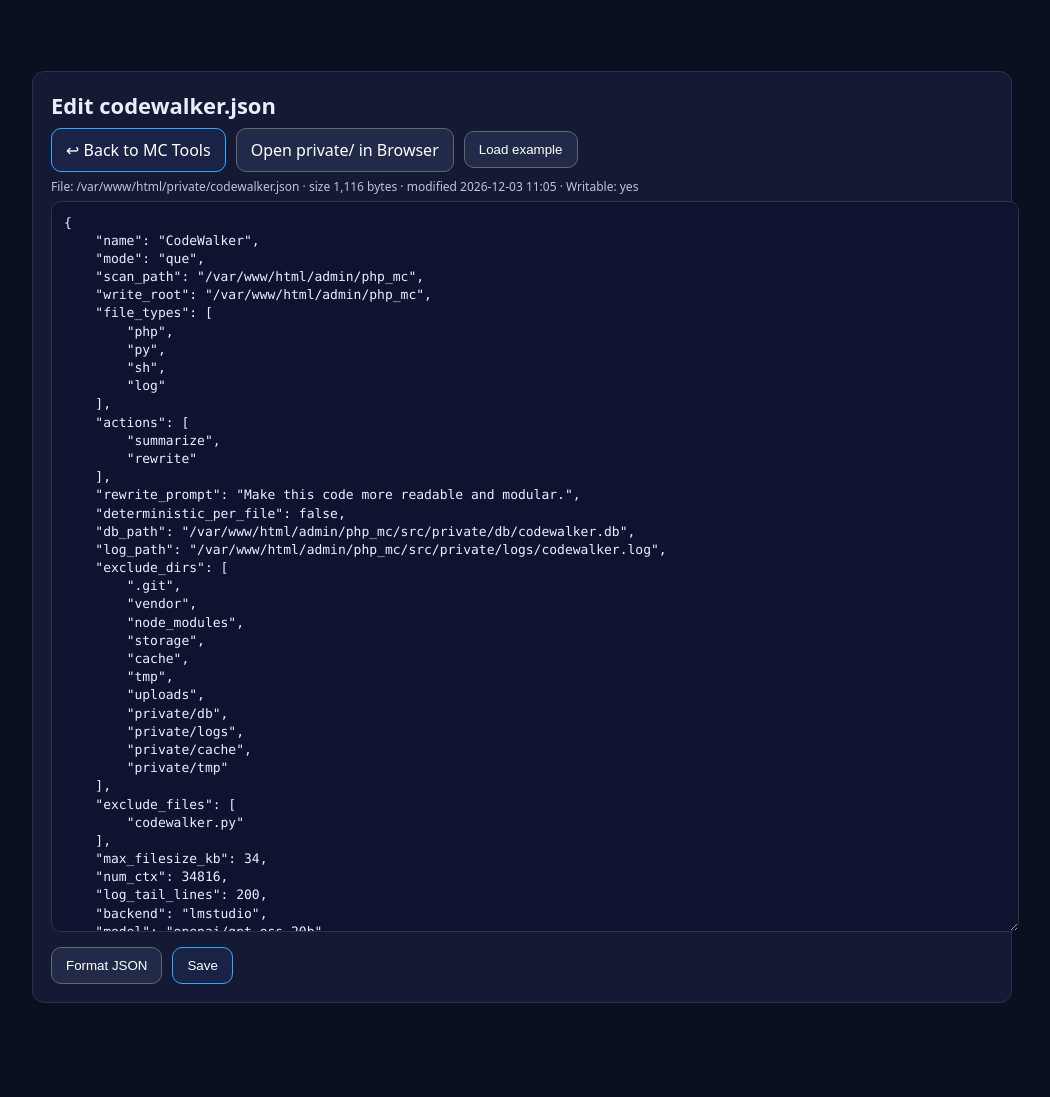
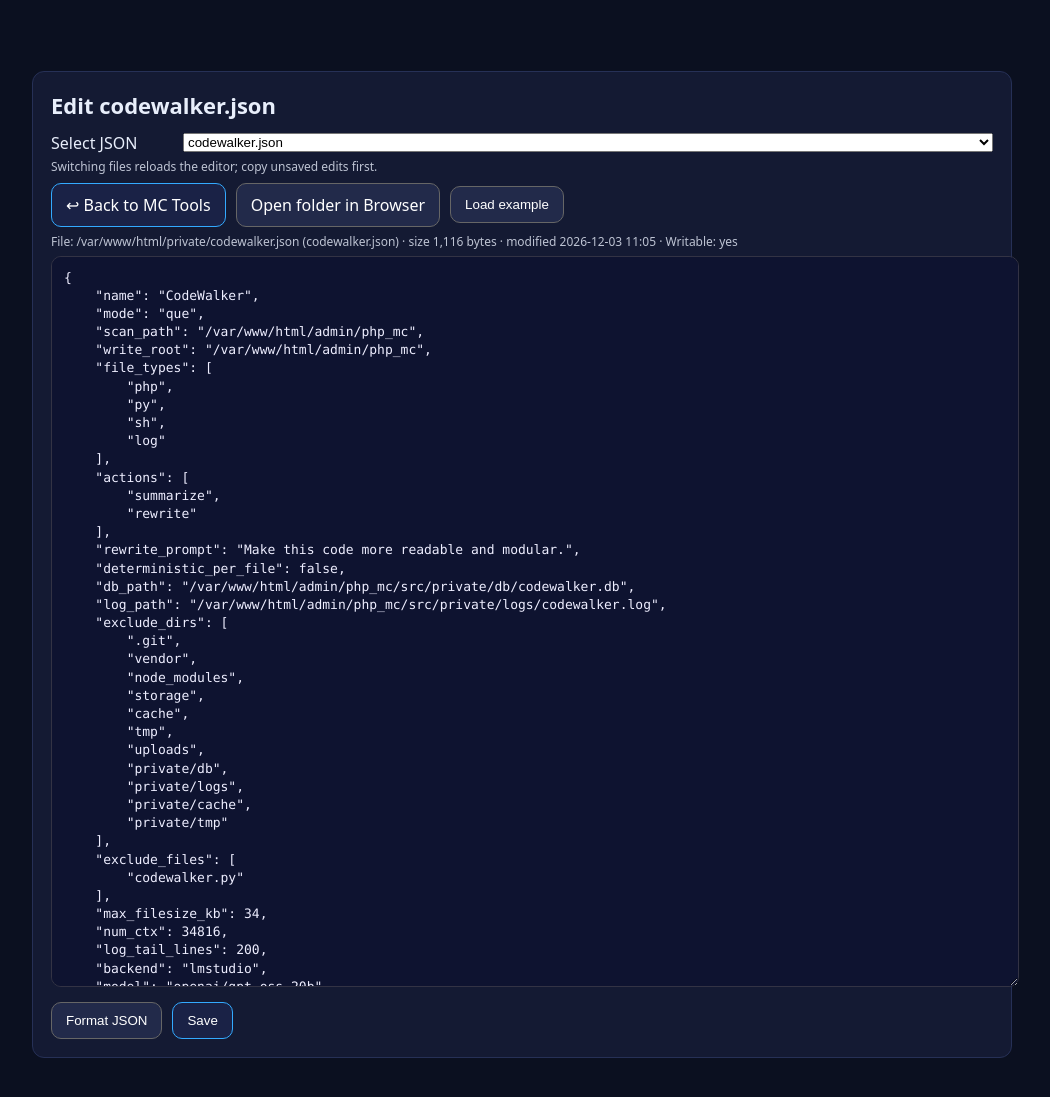
Before and after one commit to ier1990/php_mc, a PHP site: page /v1/config.php in a window 1280 px wide. Shown: the top 1097 px of the page, without its empty margins (118-1168 px from the left). Run offline with PHP 8.4, Linux system fonts and the light colour scheme.

Commit message:
updates, universal json editor

```diff
--- a/src/config.php
+++ b/src/config.php
@@ -1,14 +1,60 @@
 <?php
-// Edit the CodeWalker config JSON (private/codewalker.json) with validation and backups.
+// Edit JSON configs under private/ with validation, formatting, and backups.
 
 require_once __DIR__ . '/utils.php';
 
-$CONFIG_PATH = __DIR__ . '/private/codewalker.json';
+$PRIVATE_DIR = realpath(__DIR__ . '/private');
+$jsonFiles = [];
+
+if ($PRIVATE_DIR && is_dir($PRIVATE_DIR)) {
+    $iterator = new RecursiveIteratorIterator(
+        new RecursiveDirectoryIterator($PRIVATE_DIR, FilesystemIterator::SKIP_DOTS),
+        RecursiveIteratorIterator::SELF_FIRST
+    );
+    foreach ($iterator as $file) {
+        /** @var SplFileInfo $file */
+        if (!$file->isFile()) {
+            continue;
+        }
+        if (strtolower($file->getExtension()) !== 'json') {
+            continue;
+        }
+        $real = $file->getRealPath();
+        if ($real === false) {
+            continue;
+        }
+        $relative = ltrim(str_replace('\\', '/', substr($real, strlen($PRIVATE_DIR))), '/');
+        if ($relative === '') {
+            $relative = $file->getBasename();
+        }
+        $jsonFiles[$relative] = $real;
+    }
+}
+
+$defaultRel = 'codewalker.json';
+if (!isset($jsonFiles[$defaultRel])) {
+    $jsonFiles[$defaultRel] = ($PRIVATE_DIR ?: (__DIR__ . '/private')) . '/codewalker.json';
+}
+ksort($jsonFiles, SORT_NATURAL | SORT_FLAG_CASE);
+
+$selectedRel = (string)($_POST['config_file'] ?? $_GET['file'] ?? $defaultRel);
+if (!isset($jsonFiles[$selectedRel])) {
+    if (isset($jsonFiles[$defaultRel])) {
+        $selectedRel = $defaultRel;
+    } elseif (!empty($jsonFiles)) {
+        $keys = array_keys($jsonFiles);
+        $selectedRel = reset($keys) ?: $defaultRel;
+    } else {
+        $selectedRel = $defaultRel;
+    }
+}
+
+$CONFIG_PATH = $jsonFiles[$selectedRel] ?? (($PRIVATE_DIR ?: (__DIR__ . '/private')) . '/' . $selectedRel);
 $status = null; // ['type' => 'ok'|'err'|'info', 'msg' => string]
 $loadedText = '';
 
 // Load current config text (or default empty object)
-if (is_file($CONFIG_PATH)) {
+if ($CONFIG_PATH && is_file($CONFIG_PATH)) {
     $loadedText = (string)file_get_contents($CONFIG_PATH);
 } else {
     $loadedText = "{\n}\n";
@@ -21,14 +67,14 @@
     require_csrf();
     $incoming = (string)($_POST['json'] ?? '');
     $decoded = json_decode($incoming, true);
-    if (JSON_ERROR_NONE !== json_last_error()) {
-        $status = ['type' => 'err', 'msg' => 'Invalid JSON: ' . json_last_error_msg()];
+  if (JSON_ERROR_NONE !== json_last_error()) {
+    $status = ['type' => 'err', 'msg' => 'Invalid JSON (' . $selectedRel . '): ' . json_last_error_msg()];
         $loadedText = $incoming; // keep user edits
     } else {
         // Reformat (pretty print) for both Format and Save
         $pretty = json_encode($decoded, JSON_PRETTY_PRINT | JSON_UNESCAPED_SLASHES) . "\n";
         if ($action === 'format') {
-            $status = ['type' => 'info', 'msg' => 'JSON formatted (not saved).'];
+      $status = ['type' => 'info', 'msg' => 'JSON formatted (not saved for ' . $selectedRel . ').'];
             $loadedText = $pretty;
         } else {
             // Save with backup
@@ -41,27 +87,43 @@
                 @copy($CONFIG_PATH, $backup);
             }
             $ok = @file_put_contents($CONFIG_PATH, $pretty, LOCK_EX);
-            if ($ok === false) {
+      if ($ok === false) {
                 $status = ['type' => 'err', 'msg' => 'Failed to write file. Check permissions for: ' . h($CONFIG_PATH)];
                 $loadedText = $incoming; // keep user edits
             } else {
-                $status = ['type' => 'ok', 'msg' => 'Saved successfully.'];
+        $status = ['type' => 'ok', 'msg' => 'Saved ' . $selectedRel . ' successfully.'];
                 $loadedText = $pretty;
             }
         }
     }
 }
 
-$writable = is_writable(dirname($CONFIG_PATH)) && (!is_file($CONFIG_PATH) || is_writable($CONFIG_PATH));
-$exists = is_file($CONFIG_PATH);
-$meta = $exists ? ('size ' . number_format(filesize($CONFIG_PATH)) . ' bytes · modified ' . date('Y-m-d H:i', filemtime($CONFIG_PATH))) : 'file will be created';
-?>
-<!doctype html>
+$exists = $CONFIG_PATH && is_file($CONFIG_PATH);
+$configDir = $CONFIG_PATH ? dirname($CONFIG_PATH) : null;
+$dirWritable = false;
+if ($configDir) {
+  if (is_dir($configDir)) {
+    $dirWritable = is_writable($configDir);
+  } else {
+    $parent = dirname($configDir);
+    if ($parent && is_dir($parent)) {
+      $dirWritable = is_writable($parent);
+    }
+  }
+}
+$writable = (bool)$CONFIG_PATH && $dirWritable && (!$exists || is_writable($CONFIG_PATH));
+$meta = $exists
+  ? ('size ' . number_format(filesize($CONFIG_PATH)) . ' bytes · modified ' . date('Y-m-d H:i', filemtime($CONFIG_PATH)))
+  : 'file will be created' . ($configDir ? ' in ' . $configDir : '');
+$pageTitle = 'Edit ' . $selectedRel;
+$selectedDir = $CONFIG_PATH ? dirname($CONFIG_PATH) : ($PRIVATE_DIR ?: __DIR__ . '/private');
+$showExampleButton = (basename($selectedRel) === 'codewalker.json');
+?><!doctype html>
 <html>
 <head>
   <meta charset="utf-8">
   <meta name="viewport" content="width=device-width, initial-scale=1">
-  <title>Edit codewalker.json</title>
+  <title><?php echo h($pageTitle); ?></title>
   <style>
     :root{color-scheme:dark light}
     body{font-family:system-ui,Segoe UI,Arial; background:#0b1020; color:#e8eefb; margin:0}
@@ -97,18 +159,35 @@
 <body>
   <div class="wrap">
     <div class="card">
-      <h1>Edit codewalker.json</h1>
+      <h1><?php echo h($pageTitle); ?></h1>
+      <?php if (!empty($jsonFiles)) { ?>
+      <form method="get" class="row" style="margin-top:12px; gap:12px">
+        <label for="config-file" style="min-width:120px">Select JSON</label>
+        <select id="config-file" name="file" onchange="this.form.submit()" style="flex:1; min-width:220px">
+          <?php foreach ($jsonFiles as $rel => $path) { ?>
+            <option value="<?php echo h($rel); ?>" <?php echo $rel === $selectedRel ? 'selected' : ''; ?>><?php echo h($rel); ?></option>
+          <?php } ?>
+        </select>
+        <noscript><button class="btn secondary" type="submit">Load</button></noscript>
+      </form>
+      <div class="meta" style="margin-top:4px">Switching files reloads the editor; copy unsaved edits first.</div>
+      <?php } else { ?>
+        <div class="flash info" style="margin-top:12px">No JSON files found under private/. Create one to begin editing.</div>
+      <?php } ?>
       <div class="row" style="margin-top:8px">
         <a class="btn" href="index.php">↩ Back to MC Tools</a>
-        <a class="btn secondary" href="index.php?dir=<?php echo urlencode(dirname($CONFIG_PATH)); ?>" target="_blank">Open private/ in Browser</a>
+        <a class="btn secondary" href="index.php?dir=<?php echo urlencode($selectedDir); ?>" target="_blank">Open folder in Browser</a>
+        <?php if ($showExampleButton) { ?>
         <button class="btn secondary" type="button" onclick="loadExample()">Load example</button>
+        <?php } ?>
       </div>
-      <div class="meta">File: <?php echo h($CONFIG_PATH); ?> · <?php echo h($meta); ?> · Writable: <?php echo $writable ? 'yes' : 'no'; ?></div>
+      <div class="meta">File: <?php echo h($CONFIG_PATH); ?> (<?php echo h($selectedRel); ?>) · <?php echo h($meta); ?> · Writable: <?php echo $writable ? 'yes' : 'no'; ?></div>
       <?php if ($status) { ?>
         <div class="flash <?php echo h($status['type']); ?>"><?php echo h($status['msg']); ?></div>
       <?php } ?>
       <form method="post">
         <input type="hidden" name="csrf" value="<?php echo h($csrf); ?>">
+        <input type="hidden" name="config_file" value="<?php echo h($selectedRel); ?>">
         <textarea id="json" name="json" spellcheck="false"><?php echo h($loadedText); ?></textarea>
         <div class="row" style="margin-top:10px">
           <button class="btn secondary" name="op" value="format" type="submit">Format JSON</button>
--- a/src/utils.php
+++ b/src/utils.php
@@ -88,7 +88,7 @@
      * @param string|null $menuFile    Optional override for the menu definition path.
      */
     function render_nav_menu(?string $currentFile = null, ?string $menuFile = null): string {
-        $menuFile = $menuFile ?: __DIR__ . '/mc_menu.json';
+        $menuFile = $menuFile ?: __DIR__ . '/private/mc_menu.json';
 
         if ($currentFile === null) {
             $requestPath = parse_url($_SERVER['REQUEST_URI'] ?? '', PHP_URL_PATH) ?: '';
```
Also changed, not shown: src/private/mc_menu.json (renamed from src/mc_menu.json).
